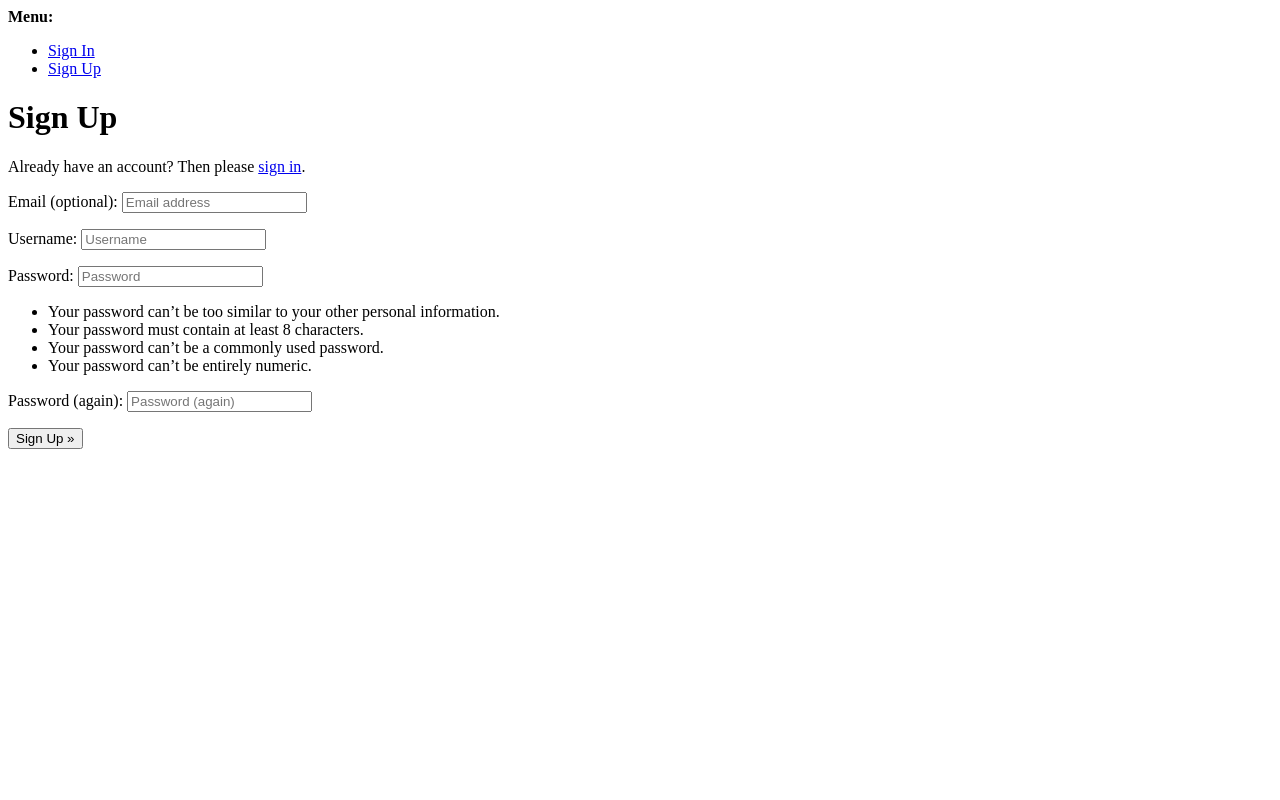
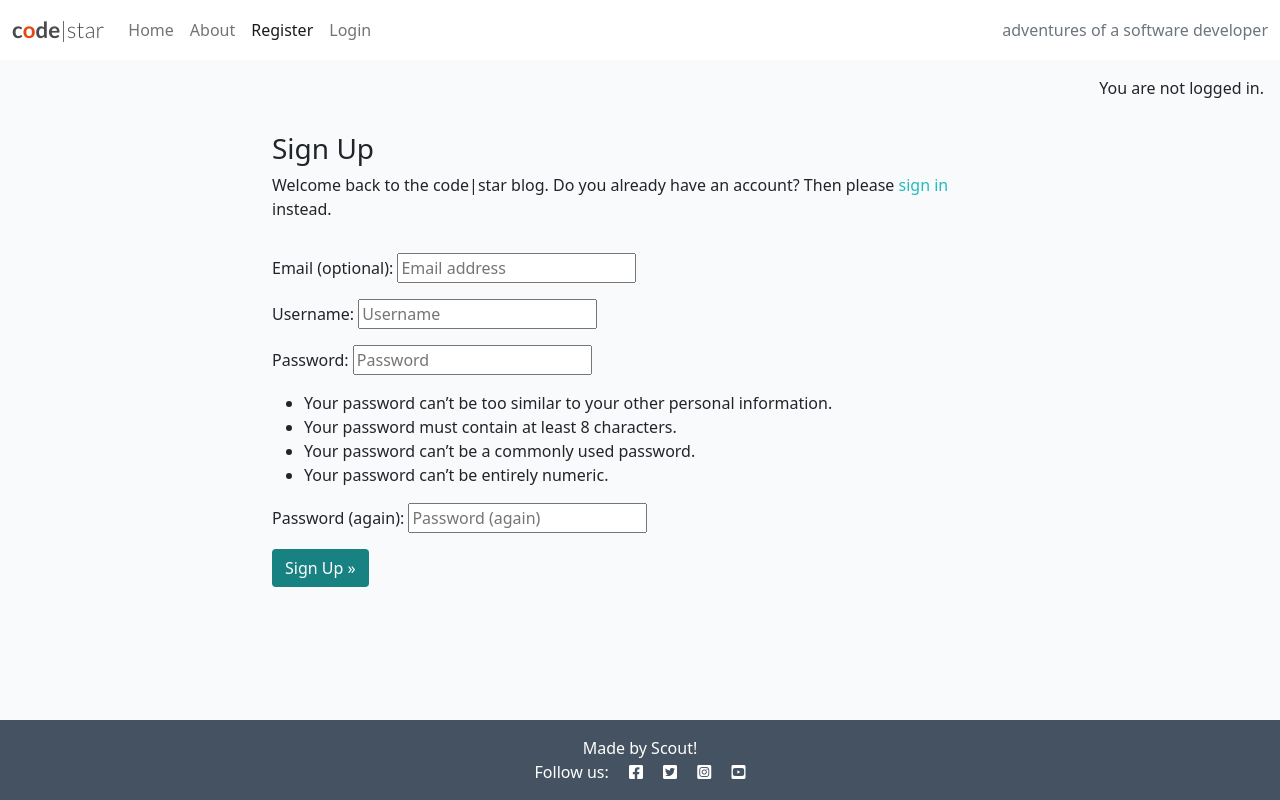
Before and after one commit to Duffew/django-blog, a Django app: page /accounts/signup/ in a window 1280 px wide. Run offline with Django 4.2, Linux system fonts and the light colour scheme.

Commit message:
custom templates - template inheritance

```diff
--- a/codestar/settings.py
+++ b/codestar/settings.py
@@ -34,7 +34,7 @@ TEMPLATES_DIR = os.path.join(BASE_DIR, 'templates')
 SECRET_KEY = os.environ.get("SECRET_KEY")
 
 # SECURITY WARNING: don't run with debug turned on in production!
-DEBUG = False
+DEBUG = True
 
 ALLOWED_HOSTS = ['8000-duffew-djangoblog-igenqx2tywb.ws.codeinstitute-ide.net', '.herokuapp.com']
 
--- a/templates/account/signup.html
+++ b/templates/account/signup.html
@@ -1,21 +1,38 @@
-{% extends "account/base.html" %}
+{% extends "base.html" %}
 
 {% load i18n %}
 
-{% block head_title %}{% trans "Signup" %}{% endblock head_title %}
+{% block head_title %}{% trans "Signup" %}{% endblock %}
 
 {% block content %}
-<h1>{% trans "Sign Up" %}</h1>
+<div class="container">
+  <div class="row">
+    <div class="col-md-8 mt-3 offset-md-2">
+      <h3>{% trans "Sign Up" %}</h3>
 
-<p>{% blocktrans %}Already have an account? Then please <a href="{{ login_url }}">sign in</a>.{% endblocktrans %}</p>
+      <p>{% blocktrans %}
+        Welcome back to the code|star blog.
+        Do you already have an account? Then please
+        <a class="link" href="{{ login_url }}">sign in</a>
+        instead.
+      {% endblocktrans %}</p>
+    </div>
+  </div>
+  <div class="row">
+    <div class="col-md-8 mt-3 offset-md-2">
+      <form class="signup" id="signup_form" method="post"
+        action="{% url 'account_signup' %}">
+        {% csrf_token %}
+        {{ form.as_p }}
+        {% if redirect_field_value %}
+        <input type="hidden" name="{{ redirect_field_name }}"
+          value="{{ redirect_field_value }}" />
+        {% endif %}
+        <button class="btn btn-signup right" type="submit">
+          {% trans "Sign Up" %} &raquo;</button>
+      </form>
+    </div>
+  </div>
+</div>
 
-<form class="signup" id="signup_form" method="post" action="{% url 'account_signup' %}">
-  {% csrf_token %}
-  {{ form.as_p }}
-  {% if redirect_field_value %}
-  <input type="hidden" name="{{ redirect_field_name }}" value="{{ redirect_field_value }}" />
-  {% endif %}
-  <button type="submit">{% trans "Sign Up" %} &raquo;</button>
-</form>
-
-{% endblock content %}
+{% endblock %}
--- a/templates/base.html
+++ b/templates/base.html
@@ -85,6 +85,11 @@
     </nav>
 
     <main class="flex-shrink-0 main-bg">
+        {% if user.is_authenticated %}
+        <p class="text-end m-3">You are logged in as {{ user }}</p>
+        {% else %}
+        <p class="text-end m-3">You are not logged in.</p>
+        {% endif %}
 
         {% block content %}
         <!-- Content Goes here -->
```
